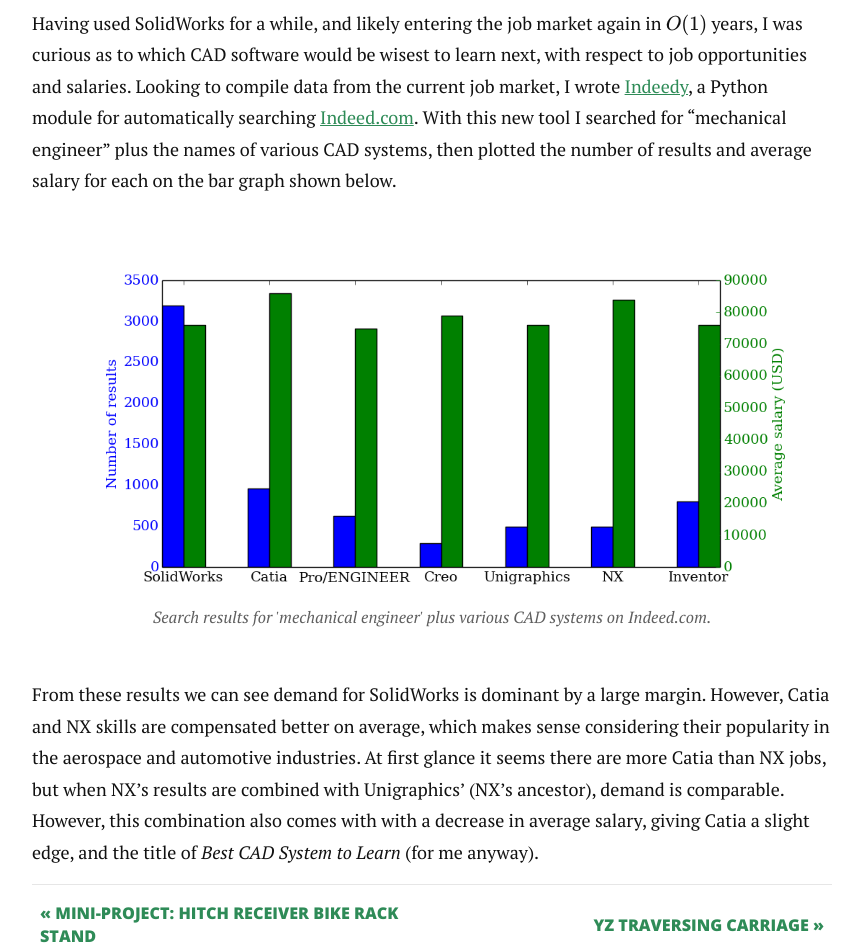
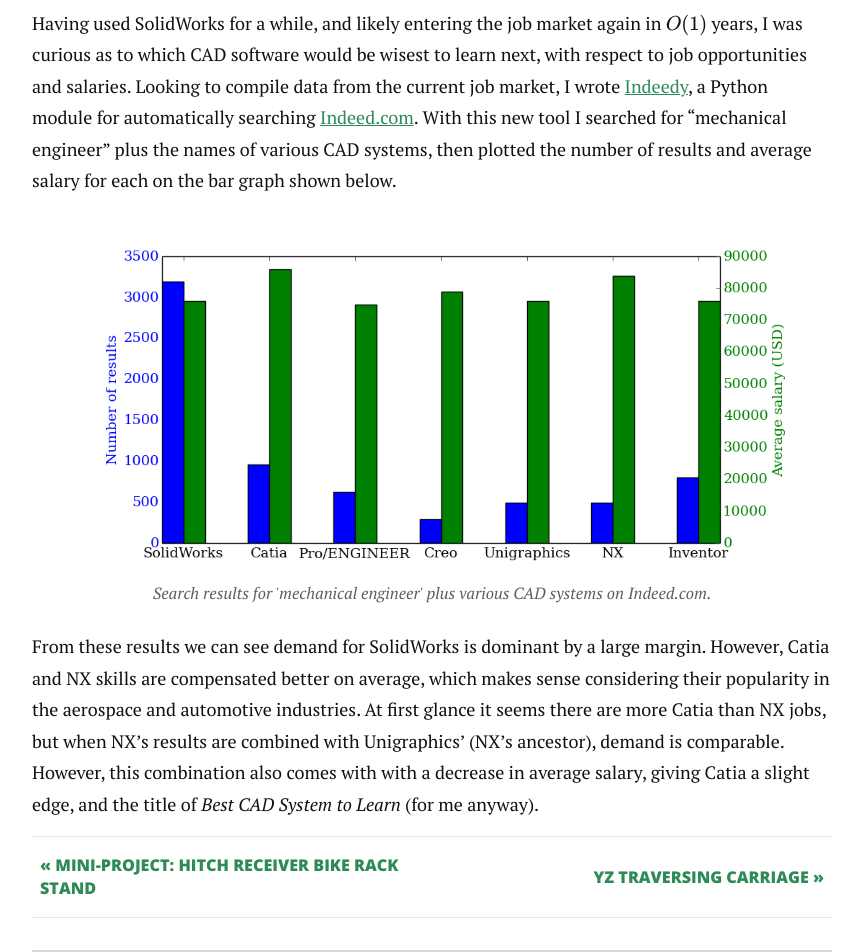
Before and after one commit to petebachant/petebachant.github.io, a Jekyll site: the page built from _posts/2014-01-15-which-cad-software-should-i-learn-next.markdown, in a window 1280 px wide. Shown: the part 471-1423 px from the top of the page, without its empty margins (208-1071 px from the left). Built offline with Jekyll 4.4.1, drawn with Linux system fonts in a browser that asks for light colours; nearby versions of some CDN libraries; formulas are drawn with MathJax 3; comment, search, counter and statistics services are not loaded.

Commit message:
Reduce figure margins

```diff
--- a/assets/css/style.css
+++ b/assets/css/style.css
@@ -875,7 +875,7 @@
 }
 
 .post figure {
-	margin:3rem 0
+	margin:1.5rem 0
 }
 
 .post figure figcaption {
```
